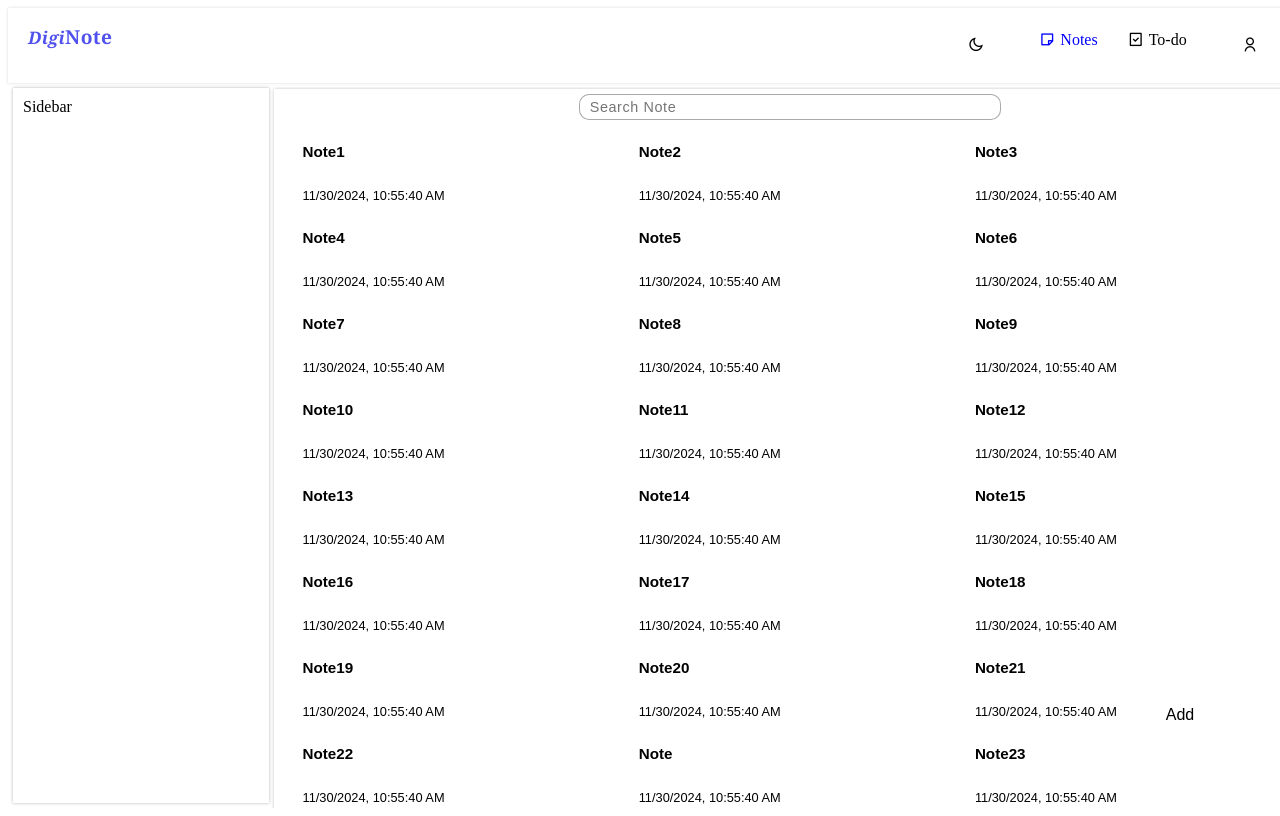
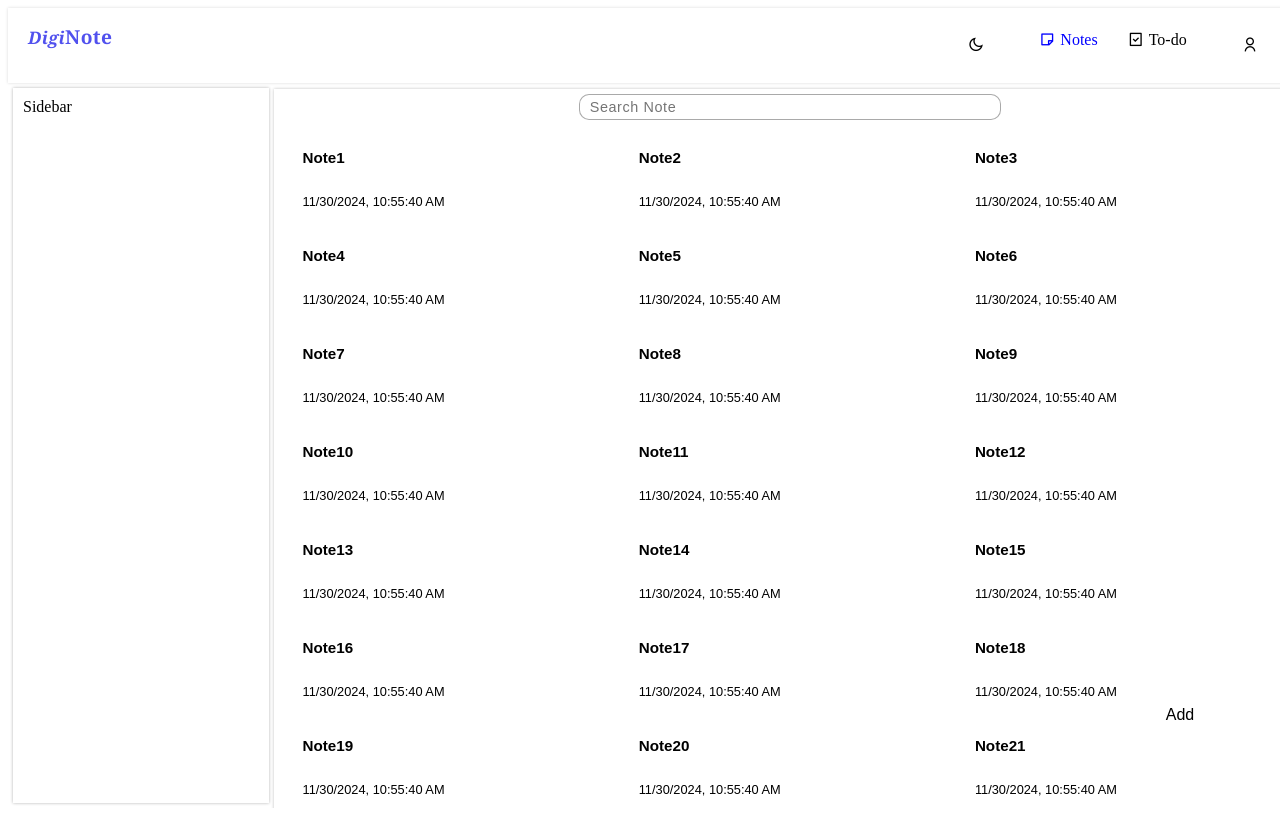
Before and after one commit to EnockYator/doctorsnote, a React (Create React App) app: page / in a window 1280 px wide. Built offline with nearby package versions, Linux system fonts and the light colour scheme; the HTML template or start-up script is replaced by a standard one.

Commit message:
Update Mainsection.module.css

```diff
--- a/src/assets/css-modules/Mainsection.module.css
+++ b/src/assets/css-modules/Mainsection.module.css
@@ -32,7 +32,7 @@
     list-style: none;
     width: 100%;
     height: 100%;
-    padding: 0 10px;
+    padding: 0 10px 100px 10px;
     align-content: flex-start;
     overflow-y: scroll;
 }
@@ -45,7 +45,7 @@
     justify-content: space-between;
     background-color: var(--secondary-bg-color);
     border-radius: 5px;
-    padding: 4px 10px;
+    padding: 10px 10px;
     margin-bottom: 8px;
 }
 .title{
```
